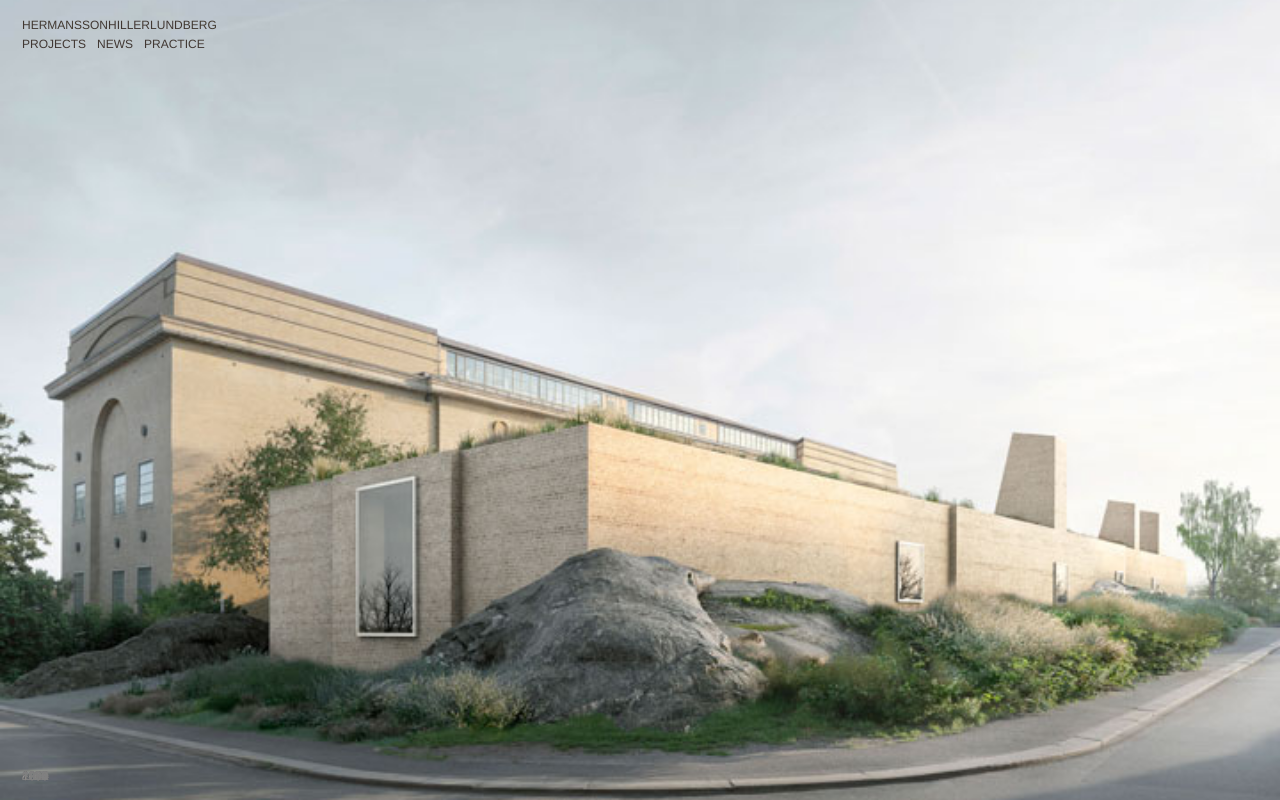
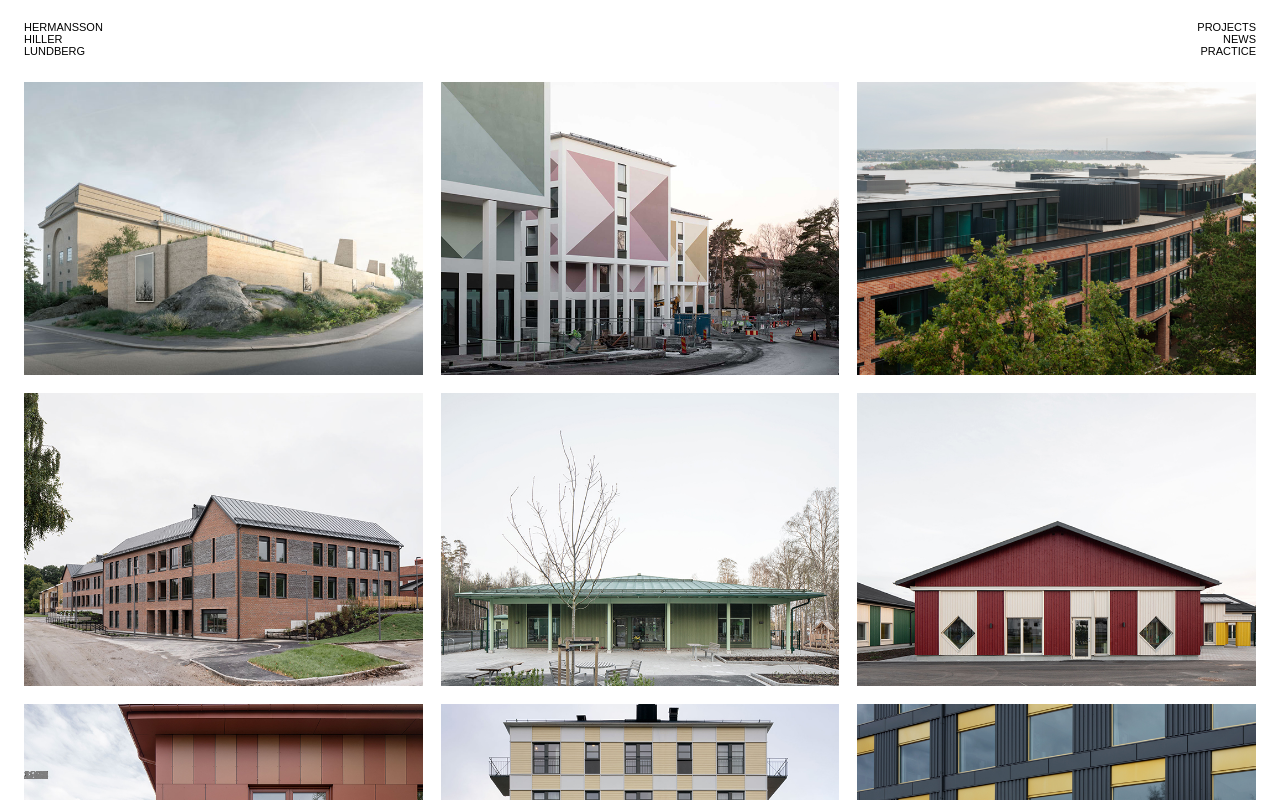
Before and after one commit to LvidSolutions/HHL-replica, a Next.js app: page / in a window 1280 px wide. Shown: the top 800 px of the page. Built offline with nearby package versions, Linux system fonts and the light colour scheme.

Commit message:
Set three column archive and stacked side navigation

```diff
--- a/app/globals.css
+++ b/app/globals.css
@@ -5,8 +5,9 @@
   --fg: #111;
   --muted: #777;
   --line: #d6d6d6;
-  --page-x: 22px;
-  --page-y: 19px;
+  --page-x: 24px;
+  --page-y: 22px;
+  --gap: 18px;
 }
 
 * { box-sizing: border-box; }
@@ -15,13 +16,13 @@ body {
   margin: 0;
   background: var(--bg);
   color: var(--fg);
-  font-family: "Helvetica Neue", Helvetica, Arial, sans-serif;
-  font-size: 12px;
-  line-height: 1.22;
+  font-family: Arial, Helvetica, sans-serif;
+  font-size: 11px;
+  line-height: 1.18;
   font-weight: 400;
   letter-spacing: 0;
   -webkit-font-smoothing: antialiased;
-  text-rendering: geometricPrecision;
+  text-rendering: optimizeLegibility;
 }
 a { color: inherit; text-decoration: none; }
 img { display: block; }
@@ -30,27 +31,36 @@ ul { margin: 0; padding: 0; list-style: none; }
 
 .site-header {
   position: fixed;
+  inset: var(--page-y) var(--page-x) auto var(--page-x);
   z-index: 100;
-  top: var(--page-y);
-  left: var(--page-x);
+  display: grid;
+  grid-template-columns: max-content max-content;
+  justify-content: space-between;
+  align-items: start;
   color: #fff;
   mix-blend-mode: difference;
-  font-size: 12px;
-  line-height: 1.16;
+  font-size: 11px;
+  line-height: 1.08;
   font-weight: 400;
   text-transform: uppercase;
+  pointer-events: none;
 }
+.brand,
+.site-nav { pointer-events: auto; }
 .brand {
-  display: block;
-  margin: 0 0 5px;
+  display: flex;
+  flex-direction: column;
+  align-items: flex-start;
+  gap: 0;
   letter-spacing: 0;
 }
 .site-nav {
   display: flex;
-  flex-direction: row;
-  align-items: flex-start;
-  gap: 11px;
+  flex-direction: column;
+  align-items: flex-end;
+  gap: 0;
   letter-spacing: 0;
+  text-align: right;
 }
 .site-nav a,
 .brand { transition: opacity .16s ease; }
@@ -70,16 +80,40 @@ ul { margin: 0; padding: 0; list-style: none; }
 }
 
 .home-page { min-height: 100vh; background: #fff; }
-.home-scroll { width: 100%; }
-.home-hero {
+.home-scroll,
+.projects-list {
+  display: grid;
+  grid-template-columns: repeat(3, minmax(0, 1fr));
+  gap: var(--gap);
+  padding: 82px var(--page-x) 36px;
+  align-items: start;
+}
+.home-hero,
+.project-card {
   position: relative;
   display: block;
-  height: 100vh;
-  min-height: 560px;
-  overflow: hidden;
-  background: #eee;
+  min-width: 0;
 }
-.home-hero img {
+.home-hero {
+  height: auto;
+  min-height: 0;
+  overflow: visible;
+  background: transparent;
+}
+.home-hero::before,
+.project-card-image::before,
+.related-image::before {
+  content: "";
+  display: block;
+  aspect-ratio: 1.36 / 1;
+}
+.home-hero img,
+.project-card-image img,
+.related-image img {
+  position: absolute;
+  inset: 0;
+  width: 100%;
+  height: 100%;
   object-fit: cover;
   object-position: center center;
 }
@@ -88,52 +122,37 @@ ul { margin: 0; padding: 0; list-style: none; }
   position: fixed;
   z-index: 90;
   left: var(--page-x);
-  bottom: 18px;
+  bottom: 19px;
   color: #fff;
   mix-blend-mode: difference;
-  font-size: 12px;
+  font-size: 11px;
   line-height: 1;
   font-weight: 400;
 }
 
 .projects-page {
   min-height: 100vh;
-  padding: 89px var(--page-x) 36px;
-}
-.projects-list {
-  display: grid;
-  grid-template-columns: repeat(2, minmax(0, 1fr));
-  gap: 25px 22px;
-  align-items: start;
-}
-.project-card {
-  display: block;
-  min-width: 0;
+  padding: 0;
 }
 .project-card-image,
 .related-image {
   position: relative;
   width: 100%;
-  aspect-ratio: 1.42 / 1;
   overflow: hidden;
   background: #f2f2f2;
 }
-.project-card-image img,
-.related-image img {
-  object-fit: cover;
-  object-position: center center;
-  transition: opacity .18s ease;
-}
+.project-card img,
+.related-card img { transition: opacity .18s ease; }
 .project-card:hover img,
 .related-card:hover img { opacity: .72; }
 .project-card-title {
   display: grid;
   grid-template-columns: 1fr auto;
-  gap: 10px;
-  padding-top: 5px;
+  gap: 8px;
+  padding-top: 4px;
   text-transform: uppercase;
-  font-size: 12px;
-  line-height: 1.16;
+  font-size: 11px;
+  line-height: 1.08;
   font-weight: 400;
 }
 .project-card-location,
@@ -141,13 +160,13 @@ ul { margin: 0; padding: 0; list-style: none; }
 
 .project-page {
   min-height: 100vh;
-  padding: 89px var(--page-x) 42px;
+  padding: 82px var(--page-x) 42px;
 }
 .project-top {
   display: grid;
-  grid-template-columns: minmax(150px, 22vw) minmax(360px, 720px);
+  grid-template-columns: minmax(150px, 23vw) minmax(360px, 690px);
   gap: 38px;
-  margin: 0 0 76px;
+  margin: 0 0 72px;
   align-items: start;
 }
 .project-intro h1,
@@ -162,7 +181,7 @@ ul { margin: 0; padding: 0; list-style: none; }
 .practice-block h2,
 .practice-contact h2 {
   margin: 0;
-  font-size: 12px;
+  font-size: 11px;
   line-height: 1.28;
   font-weight: 400;
 }
@@ -171,7 +190,7 @@ ul { margin: 0; padding: 0; list-style: none; }
   display: flex;
   flex-direction: column;
   gap: 12px;
-  max-width: 720px;
+  max-width: 690px;
 }
 .project-facts {
   display: flex;
@@ -183,7 +202,7 @@ ul { margin: 0; padding: 0; list-style: none; }
 .project-gallery {
   display: flex;
   flex-direction: column;
-  gap: 22px;
+  gap: var(--gap);
   width: 100%;
 }
 .project-image {
@@ -197,79 +216,80 @@ ul { margin: 0; padding: 0; list-style: none; }
   object-fit: contain;
 }
 .project-image:nth-child(3n + 2) {
-  width: calc(100% - 22vw);
-  margin-left: 22vw;
+  width: calc(100% - 33.333vw);
+  margin-left: 33.333vw;
 }
 .project-image:nth-child(3n) {
-  width: calc(100% - 13vw);
+  width: calc(100% - 16.666vw);
   margin-left: 0;
 }
 .related-projects {
-  margin-top: 86px;
+  margin-top: 82px;
   padding-top: 0;
 }
 .related-projects h2 {
-  margin: 0 0 19px;
-  font-size: 12px;
+  margin: 0 0 18px;
+  font-size: 11px;
   font-weight: 400;
 }
 .related-list {
   display: grid;
-  grid-template-columns: repeat(2, minmax(0, 1fr));
-  gap: 22px;
+  grid-template-columns: repeat(3, minmax(0, 1fr));
+  gap: var(--gap);
 }
 .related-card { display: block; }
 
 .text-page {
   min-height: 100vh;
-  padding: 89px var(--page-x) 46px;
+  padding: 82px var(--page-x) 46px;
 }
 .news-page {
   display: grid;
-  grid-template-columns: minmax(200px, 33vw) minmax(360px, 780px);
+  grid-template-columns: repeat(3, minmax(0, 1fr));
+  column-gap: var(--gap);
   align-items: start;
 }
 .news-list {
-  grid-column: 2;
-  max-width: 780px;
+  grid-column: 2 / 4;
+  max-width: none;
 }
 .news-item {
   display: grid;
-  grid-template-columns: 1fr 94px 76px;
-  gap: 16px;
+  grid-template-columns: 1fr 92px 72px;
+  gap: 14px;
   padding: 0 0 28px;
 }
 .news-item h2 {
   grid-column: 1 / -1;
-  font-size: 13px;
-  line-height: 1.2;
+  font-size: 11px;
+  line-height: 1.18;
 }
-.news-item p { max-width: 540px; }
+.news-item p { max-width: 520px; }
 .news-item time,
 .news-item span { white-space: nowrap; }
 
 .practice-page {
   display: grid;
-  grid-template-columns: minmax(200px, 33vw) minmax(420px, 780px);
-  gap: 0 42px;
+  grid-template-columns: repeat(3, minmax(0, 1fr));
+  column-gap: var(--gap);
   align-items: start;
 }
 .practice-intro,
 .practice-block,
 .practice-contact {
-  grid-column: 2;
-  max-width: 780px;
+  grid-column: 2 / 4;
+  max-width: none;
 }
 .practice-intro {
   display: flex;
   flex-direction: column;
   gap: 12px;
-  margin-bottom: 35px;
+  margin-bottom: 34px;
 }
 .practice-block {
   display: grid;
   grid-template-columns: 146px 1fr;
-  gap: 25px;
+  gap: 24px;
   margin-bottom: 24px;
 }
 .practice-block h2,
@@ -283,7 +303,7 @@ ul { margin: 0; padding: 0; list-style: none; }
   margin-top: 15px;
   display: grid;
   grid-template-columns: 146px 1fr;
-  gap: 12px 25px;
+  gap: 12px 24px;
 }
 .practice-contact > p { grid-column: 2; }
 .people-list {
@@ -294,25 +314,26 @@ ul { margin: 0; padding: 0; list-style: none; }
   margin-top: 18px;
 }
 
-@media (max-width: 780px) {
-  :root { --page-x: 15px; --page-y: 15px; }
+@media (max-width: 900px) {
+  :root { --page-x: 15px; --page-y: 15px; --gap: 14px; }
   body { font-size: 11px; }
   .site-header { font-size: 11px; }
-  .site-nav { gap: 10px; }
-  .projects-page,
+  .home-scroll,
+  .projects-list,
+  .related-list,
+  .practice-page,
+  .news-page { grid-template-columns: 1fr; }
+  .home-scroll,
+  .projects-list,
   .project-page,
-  .text-page { padding: 82px 15px 36px; }
-  .projects-list,
-  .related-list { grid-template-columns: 1fr; gap: 28px; }
-  .project-top,
-  .practice-page,
-  .news-page { grid-template-columns: 1fr; gap: 26px; }
+  .text-page { padding-top: 82px; }
+  .project-top { grid-template-columns: 1fr; gap: 26px; }
   .project-copy,
   .practice-intro,
   .practice-block,
   .practice-contact,
   .news-list { grid-column: 1; }
-  .project-gallery { gap: 15px; }
+  .project-gallery { gap: var(--gap); }
   .project-image,
   .project-image:nth-child(3n + 2),
   .project-image:nth-child(3n) {
@@ -325,5 +346,4 @@ ul { margin: 0; padding: 0; list-style: none; }
   .people-list { grid-column: 1; }
   .people-list { grid-template-columns: 1fr; }
   .news-item { grid-template-columns: 1fr; gap: 6px; }
-  .home-hero { min-height: 520px; }
 }
```
